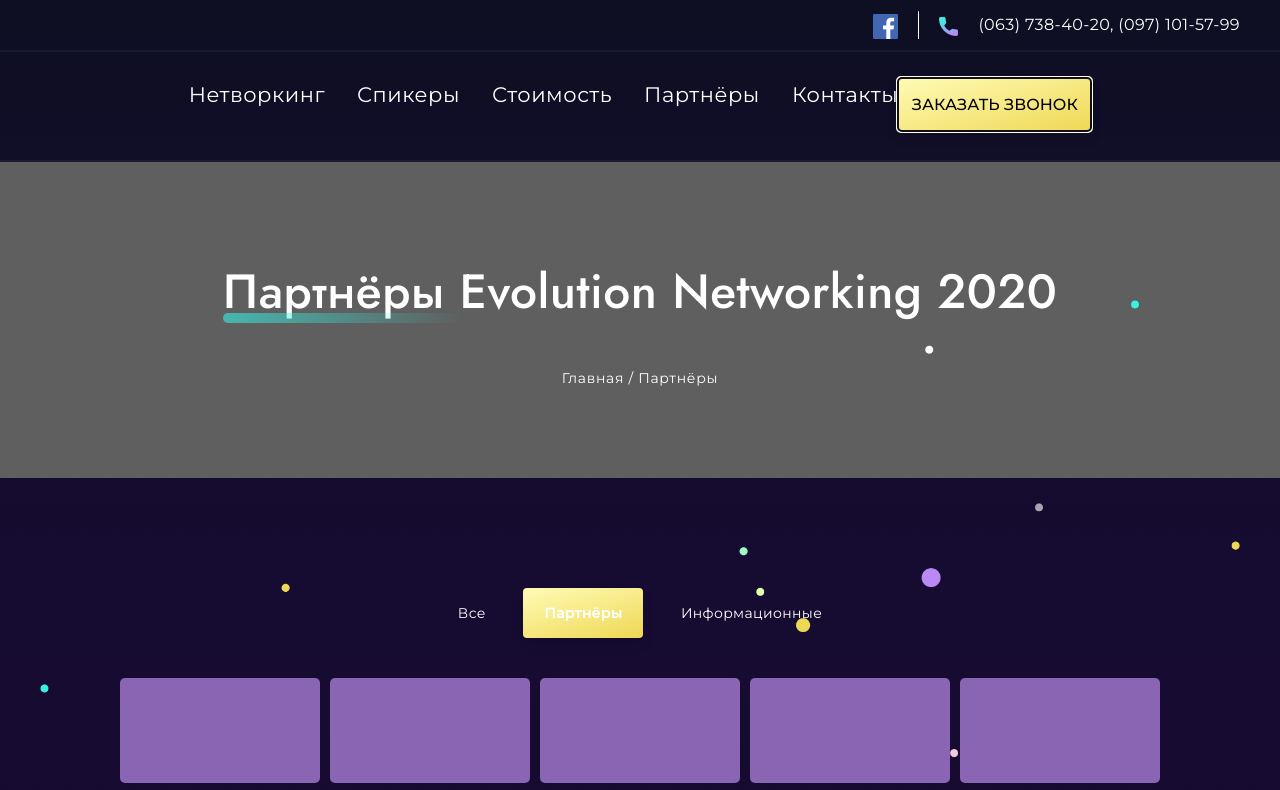
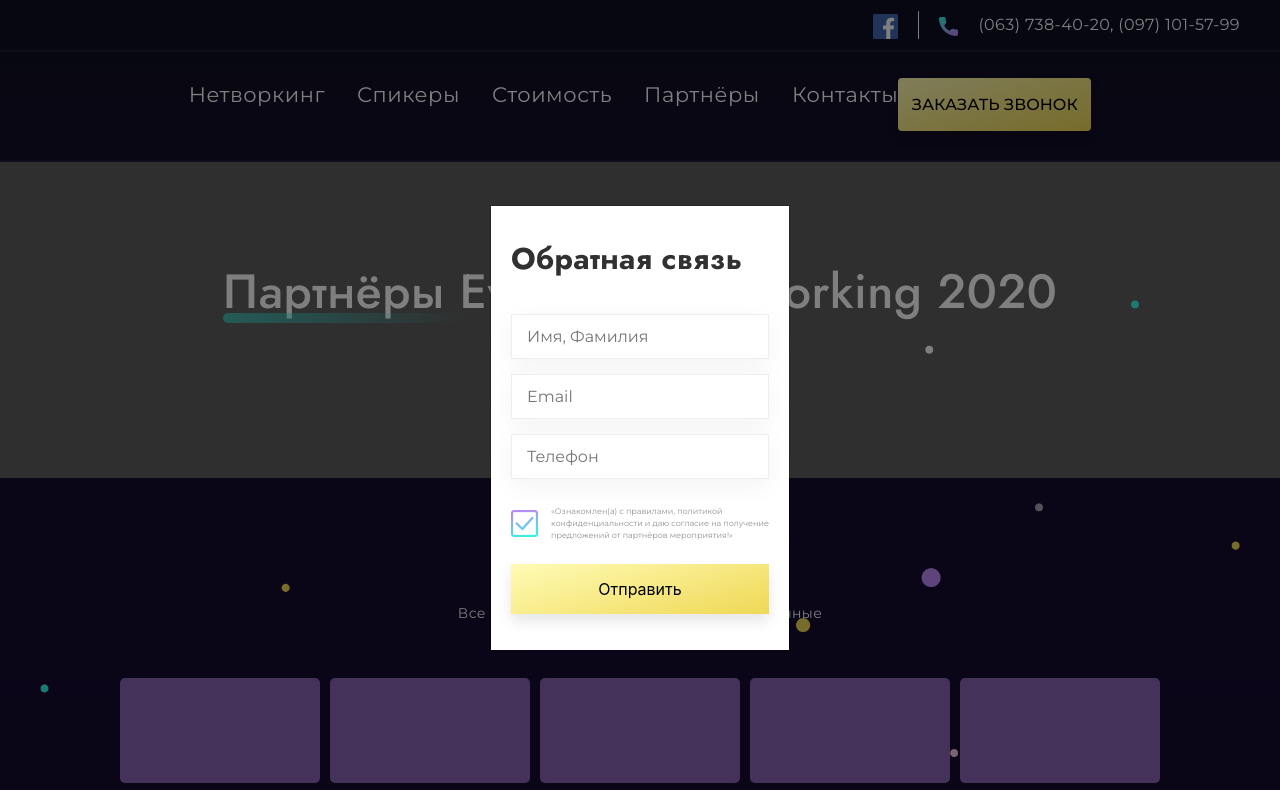
Before and after one commit to di-shu/EvoForu, a website: page pages/partners.html in a window 1280 px wide. Both pictures are taken after a click on the button "ЗАКАЗАТЬ ЗВОНОК". Shown: the top 790 px of the page. Drawn offline with nearby package versions, Linux system fonts and the light colour scheme; files whose address does not match are found by name.

Commit message:
bug fixing

```diff
--- a/pages/partners.html
+++ b/pages/partners.html
@@ -19,7 +19,7 @@
             <img src="/images/partners-pattern.png" class="main__partners-pattern">
             <div class="main__partners-content">
                 <div class="main__partners__content-title">Партнёры Evolution Networking 2020</div>
-                <div class="main__partners__content-path">Главная / Партнёры</div>
+                <a href="/index.html" class="main__partners__content-path">Главная / Партнёры</a>
             </div>
         </div>
         <div class="main__support__container">
--- /dev/null
+++ b/partials/modal-forms.js
@@ -0,0 +1,50 @@
+import $ from 'jquery';
+
+export default function addModal() {
+    $('body').append(`<div class="modal fade" id="modalBuy" tabindex="-1" role="dialog" aria-labelledby="exampleModalLabel" aria-hidden="true">
+    <div class="modal-dialog">
+      <div class="modal-content">
+
+
+        <form class="modalCallbackForm" name="callback">
+            <div class="modal__form-title">Название пакета</div>
+            <div class="modal__form-inputs">
+                <input type="text" class="modal__form-input" name="fullname" placeholder="Имя, Фамилия">
+                <input type="text" class="modal__form-input" name="email" placeholder="Email">
+                <input type="text" class="modal__form-input" name="phone" placeholder="Телефон">
+            </div>
+            <div class="modal__form-agreement">
+                <img class="agreement-checkbox" src="./images/checkbox.png" alt="">
+                <div class="agreement-text">«Ознакомлен(а) с правилами, политикой конфиденциальности и даю согласие на получение предложений от партнёров мероприятия!»</div>
+            </div>
+            <button type="submit" class="modal__form-button">Оплатить</button>
+        </form>
+
+      </div>
+    </div>
+  </div>
+
+  <div class="modal fade" id="modalCallback" tabindex="-1" role="dialog" aria-labelledby="exampleModalLabel" aria-hidden="true">
+    <div class="modal-dialog">
+      <div class="modal-content">
+
+
+        <form class="modalCallbackForm" name="callback">
+            <div class="modal__form-title">Обратная связь</div>
+            <div class="modal__form-inputs">
+                <input type="text" class="modal__form-input" name="fullname" placeholder="Имя, Фамилия">
+                <input type="text" class="modal__form-input" name="email" placeholder="Email">
+                <input type="text" class="modal__form-input" name="phone" placeholder="Телефон">
+            </div>
+            <div class="modal__form-agreement">
+                <img class="agreement-checkbox" src="/images/checkbox.png" alt="">
+                <div class="agreement-text">«Ознакомлен(а) с правилами, политикой конфиденциальности и даю согласие на получение предложений от партнёров мероприятия!»</div>
+            </div>
+            <button type="submit" class="modal__form-button">Отправить</button>
+        </form>
+
+      </div>
+    </div>
+  </div>
+`)
+}
--- a/src/index.js
+++ b/src/index.js
@@ -5,7 +5,8 @@
 import tabs from '../partials/tabs';
 import buyModal from '../js/modal-buy';
 import tabFilter from '../js/tabs-filter';
-
+import addModal from '../partials/modal-forms';
+addModal()
 setHeader();
 setFooter();
 burgerMenu();
--- a/styles/networking.css
+++ b/styles/networking.css
@@ -30,6 +30,93 @@
     border-radius: 5px;
     bottom: 6px;
     z-index: 0;
+}
+
+.modal-dialog {
+    width: 300px;
+    min-height: 414px;
+    top: 50%;
+    transform: translateY(-50%) !important;
+}
+
+.modal-content {
+    min-height: 414px;
+    border-radius: 0px;
+}
+
+.modalCallbackForm {
+    height: 100%;
+    padding: 30px 20px 36px;
+
+}
+
+.modal__form-button {
+  width: 100%;
+  height: 50px;
+  box-shadow: 0 7px 13px rgba(0, 0, 0, 0.1);
+  background-color: #000000;
+  background-image: linear-gradient(-16deg, #efd855 0%, #fffbb6 100%);
+}
+
+.agreement-text {
+  max-width: 218px;
+  color: #919191;
+  font-family: 'Montserrat', sans-serif;
+  font-size: 8px;
+  font-weight: 400;
+}
+
+.modal__form-title {
+  color: #313131;
+  font-family: "Jost", sans-serif;
+  font-size: 30px;
+  font-weight: 600;
+  line-height: 45px;
+  letter-spacing: 0.3px;
+  margin-bottom: 33px;
+}
+
+.modal__form-inputs {
+    margin-bottom: 26px;
+}
+
+.modal__form-input {
+  width: 100%;
+  height: 45px;
+  box-shadow: 0 7px 27px rgba(0, 0, 0, 0.05);
+  border: 1px solid #eeeeee;
+  background-color: #ffffff;
+  margin-bottom: 15px;
+  padding: 20px 15px;
+  color: #000;
+  font-family: 'Montserrat',sans-serif;
+  font-size: 16px;
+  font-weight: 400;
+  line-height: 30px;
+
+}
+
+.modal__form-input::placeholder {
+  font-family: 'Montserrat', sans-serif;
+  font-size: 16px;
+  font-weight: 400;
+  line-height: 30px;
+}
+
+.modal__form-input:last-child {
+    margin-bottom: 0;
+}
+
+.modal__form-agreement {
+    display: flex;
+    justify-content: space-between;
+    align-items: center;
+    margin-bottom: 23px;
+}
+
+.agreement-checkbox{
+  height: 27px;
+  width: 27px;
 }
 
 
--- a/styles/partners.css
+++ b/styles/partners.css
@@ -78,3 +78,93 @@
      position: relative;
      z-index: 2;
  }
+
+ .modal-dialog {
+    width: 300px;
+    min-height: 414px;
+    top: 50%;
+    transform: translateY(-50%) !important;
+}
+
+.modal-content {
+    min-height: 414px;
+    border-radius: 0px;
+}
+
+.modalCallbackForm {
+    height: 100%;
+    padding: 30px 20px 36px;
+
+}
+
+.modal__form-button {
+  width: 100%;
+  height: 50px;
+  box-shadow: 0 7px 13px rgba(0, 0, 0, 0.1);
+  background-color: #000000;
+  background-image: linear-gradient(-16deg, #efd855 0%, #fffbb6 100%);
+}
+
+.agreement-text {
+  max-width: 218px;
+  color: #919191;
+  font-family: 'Montserrat', sans-serif;
+  font-size: 8px;
+  font-weight: 400;
+}
+
+.modal__form-title {
+  color: #313131;
+  font-family: "Jost", sans-serif;
+  font-size: 30px;
+  font-weight: 600;
+  line-height: 45px;
+  letter-spacing: 0.3px;
+  margin-bottom: 33px;
+}
+
+.modal__form-inputs {
+    margin-bottom: 26px;
+}
+
+.modal__form-input {
+  width: 100%;
+  height: 45px;
+  box-shadow: 0 7px 27px rgba(0, 0, 0, 0.05);
+  border: 1px solid #eeeeee;
+  background-color: #ffffff;
+  margin-bottom: 15px;
+  padding: 20px 15px;
+  color: #000;
+  font-family: 'Montserrat',sans-serif;
+  font-size: 16px;
+  font-weight: 400;
+  line-height: 30px;
+
+}
+
+.modal__form-input::placeholder {
+  font-family: 'Montserrat', sans-serif;
+  font-size: 16px;
+  font-weight: 400;
+  line-height: 30px;
+}
+
+.modal__form-input:last-child {
+    margin-bottom: 0;
+}
+
+.modal__form-agreement {
+    display: flex;
+    justify-content: space-between;
+    align-items: center;
+    margin-bottom: 23px;
+}
+
+.agreement-checkbox{
+  height: 27px;
+  width: 27px;
+}
+.main__partners-content{
+    position: relative;
+}
```
Also changed, not shown: index.html (+0 -45 lines), pages/networking.html (+1 -1 lines), dist/main.js.
